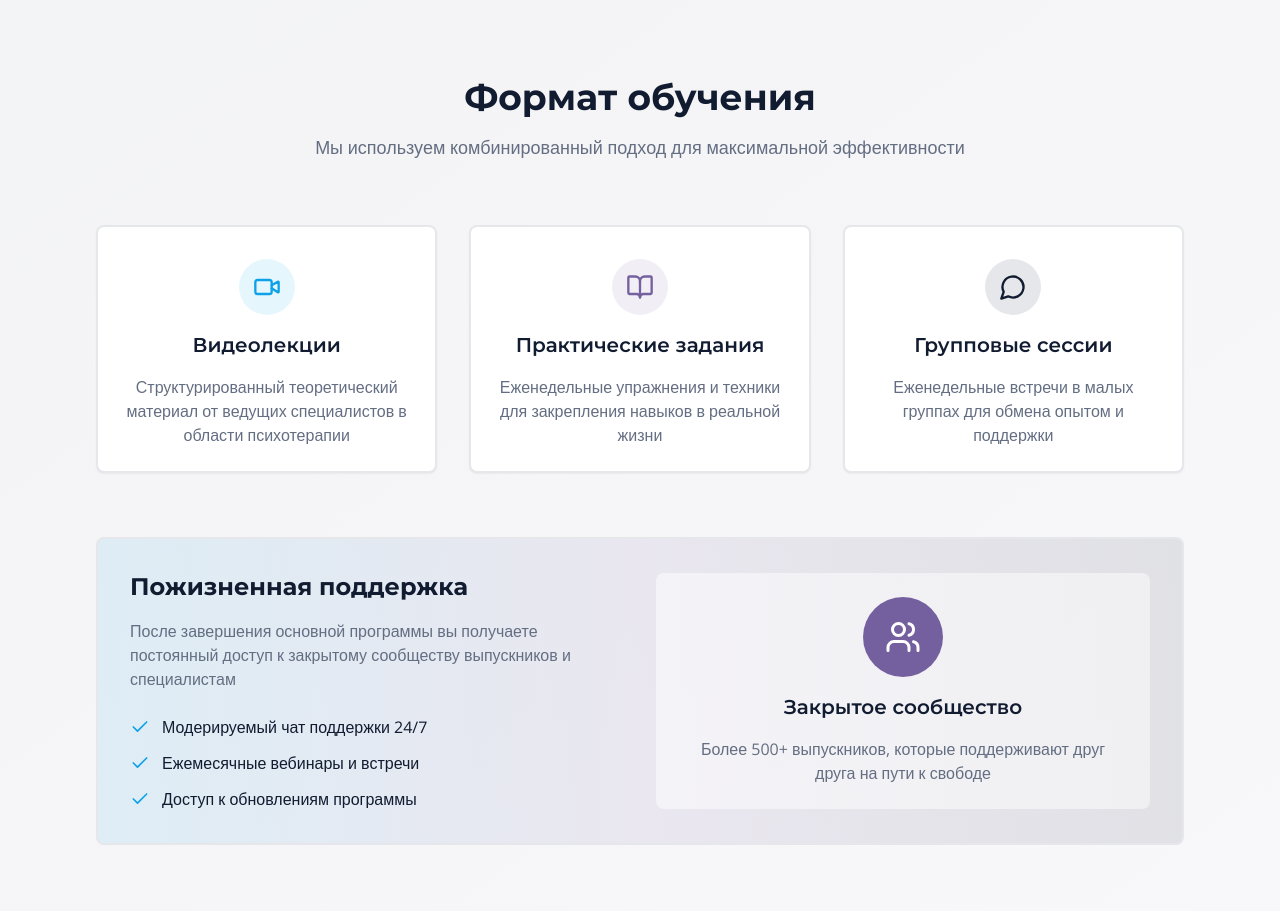
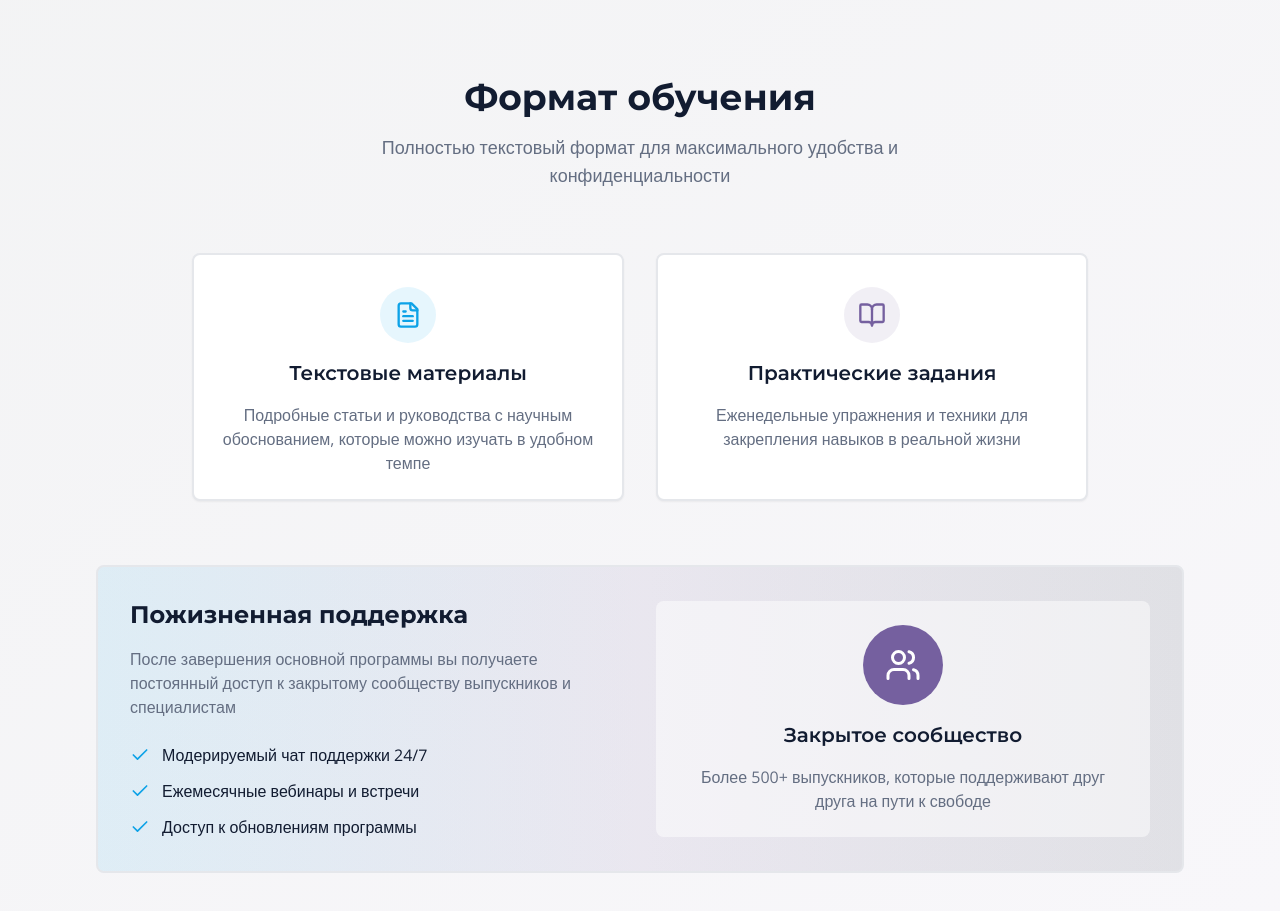
Before and after one commit to pr-poehali-dev/online-course-landing-porn-addiction, a React (Vite) app: page / in a window 1280 px wide. Shown: the part 4060-4971 px from the top of the page. Built offline with nearby package versions, Linux system fonts and the light colour scheme.

Commit message:
Изменить формат обучения на текстовый

```diff
--- a/src/pages/Index.tsx
+++ b/src/pages/Index.tsx
@@ -398,19 +398,19 @@ const Index = () => {
           <div className="text-center mb-16">
             <h2 className="text-3xl md:text-4xl font-bold mb-4">Формат обучения</h2>
             <p className="text-lg text-muted-foreground max-w-2xl mx-auto">
-              Мы используем комбинированный подход для максимальной эффективности
+              Полностью текстовый формат для максимального удобства и конфиденциальности
             </p>
           </div>
 
-          <div className="grid md:grid-cols-3 gap-8">
+          <div className="grid md:grid-cols-2 gap-8 max-w-4xl mx-auto">
             <Card className="border-2 hover:border-accent transition-colors">
               <CardContent className="pt-8 space-y-4">
                 <div className="w-14 h-14 bg-accent/10 rounded-full flex items-center justify-center mx-auto">
-                  <Icon name="Video" size={28} className="text-accent" />
+                  <Icon name="FileText" size={28} className="text-accent" />
                 </div>
-                <h3 className="text-xl font-semibold text-center">Видеолекции</h3>
+                <h3 className="text-xl font-semibold text-center">Текстовые материалы</h3>
                 <p className="text-muted-foreground text-center">
-                  Структурированный теоретический материал от ведущих специалистов в области психотерапии
+                  Подробные статьи и руководства с научным обоснованием, которые можно изучать в удобном темпе
                 </p>
               </CardContent>
             </Card>
@@ -423,18 +423,6 @@ const Index = () => {
                 <h3 className="text-xl font-semibold text-center">Практические задания</h3>
                 <p className="text-muted-foreground text-center">
                   Еженедельные упражнения и техники для закрепления навыков в реальной жизни
-                </p>
-              </CardContent>
-            </Card>
-
-            <Card className="border-2 hover:border-primary transition-colors">
-              <CardContent className="pt-8 space-y-4">
-                <div className="w-14 h-14 bg-primary/10 rounded-full flex items-center justify-center mx-auto">
-                  <Icon name="MessageCircle" size={28} className="text-primary" />
-                </div>
-                <h3 className="text-xl font-semibold text-center">Групповые сессии</h3>
-                <p className="text-muted-foreground text-center">
-                  Еженедельные встречи в малых группах для обмена опытом и поддержки
                 </p>
               </CardContent>
             </Card>
```
